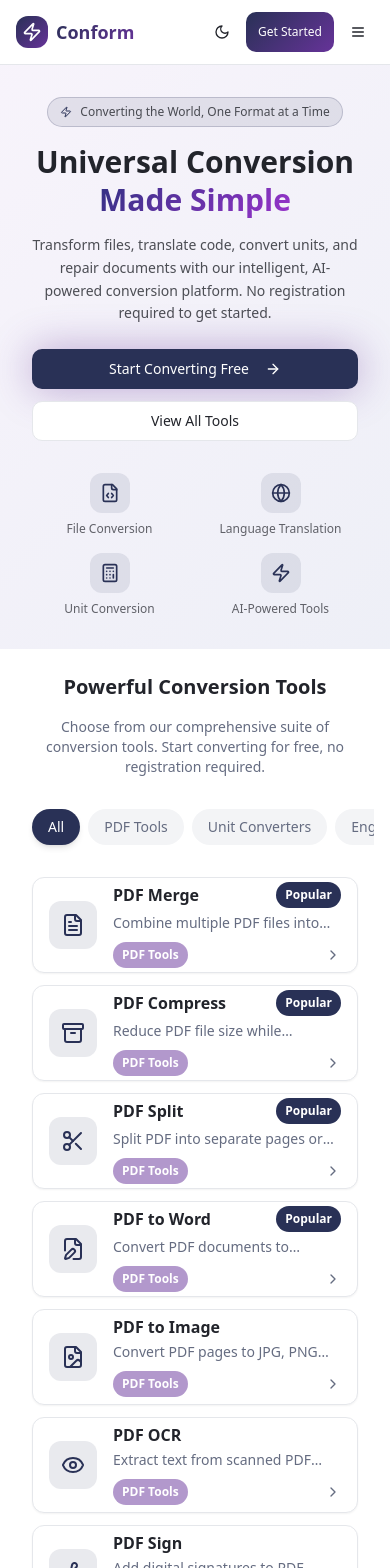
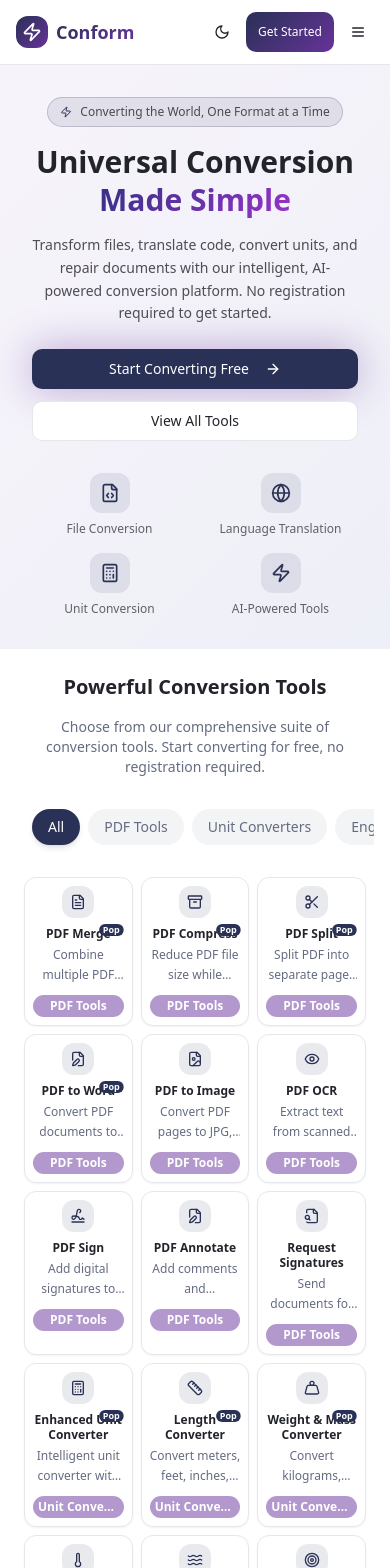
Before and after one commit to Gfibion/conform, a React (Vite) app: page / in a window 390 px wide. Shown: the top 1568 px of the page. Built offline with nearby package versions, Linux system fonts and the light colour scheme.

Commit message:
Fix: Mobile UI card alignment
The AI adjusted the mobile UI tool cards to match the screenshot, ensuring 3 cards per row and maintaining desktop UI card dimensions proportionally.
-edited src/components/ToolsGrid.tsx

```diff
--- a/src/components/ToolsGrid.tsx
+++ b/src/components/ToolsGrid.tsx
@@ -656,48 +656,50 @@ export const ToolsGrid = () => {
           ))}
         </div>
 
-        {/* Tools Grid */}
-        <div className="grid grid-cols-1 gap-3 px-4">
+        {/* Tools Grid - 3 cards per row on all screen sizes */}
+        <div className="grid grid-cols-3 gap-2 sm:gap-3 md:gap-4 px-2 sm:px-4">
           {filteredTools.map((tool) => {
             const Icon = tool.icon;
             return (
               <Card
                 key={tool.id}
-                className={`group cursor-pointer transition-all duration-200 hover:shadow-lg bg-card border-border h-24 ${
+                className={`group cursor-pointer transition-all duration-200 hover:shadow-lg bg-card border-border ${
                   tool.component ? 'hover:shadow-glow' : ''
                 }`}
                 onClick={() => handleToolClick(tool.id)}
               >
-                <CardContent className="p-4 h-full flex items-center">
-                  <div className="flex items-center space-x-4 w-full">
-                    <div className="w-12 h-12 bg-primary/10 rounded-xl flex items-center justify-center group-hover:bg-primary/20 transition-colors flex-shrink-0">
-                      <Icon className="w-6 h-6 text-primary" />
+                <CardContent className="p-2 sm:p-3 md:p-4 h-full flex flex-col">
+                  <div className="flex flex-col items-center text-center space-y-2 sm:space-y-3">
+                    <div className="w-8 h-8 sm:w-10 sm:h-10 md:w-12 md:h-12 bg-primary/10 rounded-xl flex items-center justify-center group-hover:bg-primary/20 transition-colors flex-shrink-0">
+                      <Icon className="w-4 h-4 sm:w-5 sm:h-5 md:w-6 md:h-6 text-primary" />
                     </div>
-                    <div className="flex-1 min-w-0">
-                      <div className="flex items-center justify-between mb-1">
-                        <h3 className="font-semibold text-foreground text-base leading-tight group-hover:text-primary transition-colors">
+
+                    <div className="flex-1 min-w-0 w-full">
+                      <div className="flex items-center justify-center mb-1 relative">
+                        <h3 className="font-semibold text-foreground text-xs sm:text-sm md:text-base leading-tight group-hover:text-primary transition-colors line-clamp-2">
                           {tool.title}
                         </h3>
                         {tool.popular && (
                           <Badge
                             variant="default"
-                            className="text-xs px-2 py-1 bg-primary text-primary-foreground ml-2 flex-shrink-0"
+                            className="absolute -top-1 -right-1 text-xs px-1 py-0 h-4 bg-primary text-primary-foreground scale-75 sm:scale-100"
                           >
-                            Popular
+                            Pop
                           </Badge>
                         )}
                       </div>
-                      <p className="text-muted-foreground text-sm leading-relaxed line-clamp-1">
+
+                      <p className="text-muted-foreground text-xs sm:text-sm leading-relaxed line-clamp-2 mb-2">
                         {tool.description}
                       </p>
-                      <div className="flex items-center justify-between mt-2">
+
+                      <div className="mt-auto">
                         <Badge
                           variant="secondary"
-                          className="text-xs px-2 py-1 bg-secondary/50"
+                          className="text-xs px-1 sm:px-2 py-0.5 bg-secondary/50 w-full justify-center"
                         >
-                          {tool.category}
+                          <span className="truncate">{tool.category}</span>
                         </Badge>
-                        <ChevronRight className="w-4 h-4 text-muted-foreground group-hover:text-primary transition-colors" />
                       </div>
                     </div>
                   </div>
```
